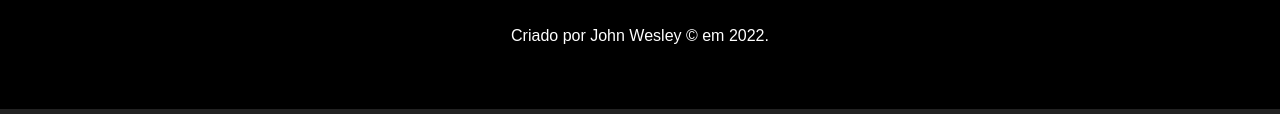
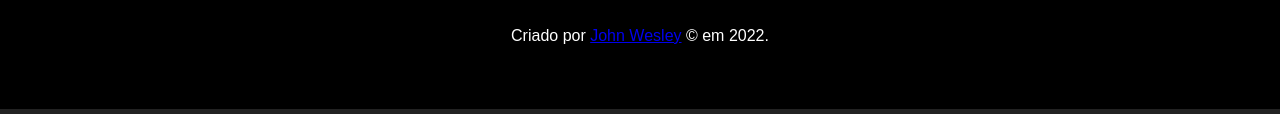
Before and after one commit to johnwesleysa/clone-netflix, a plain HTML site: page index.html in a window 1280 px wide. Shown: the part 3085-3199 px from the top of the page. Drawn offline with Linux system fonts and the light colour scheme.

Commit message:
Update index.html

```diff
--- a/index.html
+++ b/index.html
@@ -110,7 +110,7 @@
             </div>
         </div>
         <footer class="footer">
-            <p>Criado por <a href"https://github.com/johnwesleysa">John Wesley</a> © em 2022. </p>
+            <p>Criado por <a href="https://github.com/johnwesleysa">John Wesley</a> © em 2022. </p>
         </footer>
     </section>
 </body>
```
